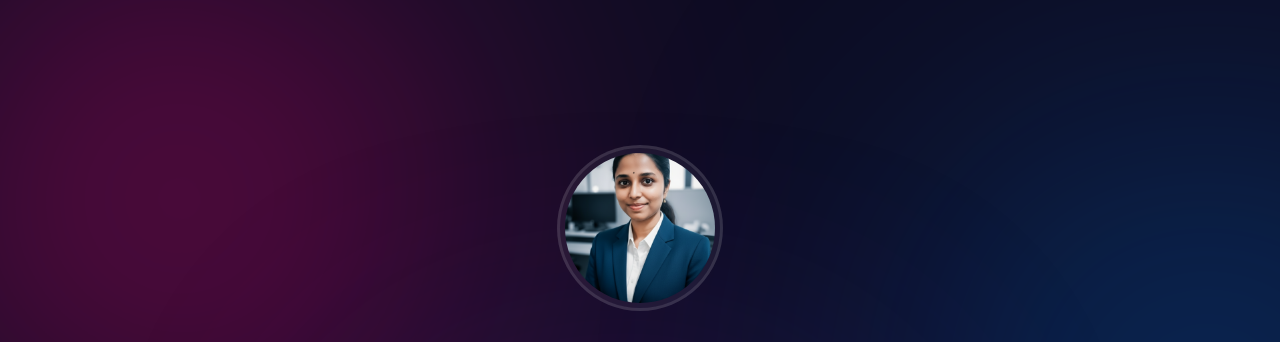
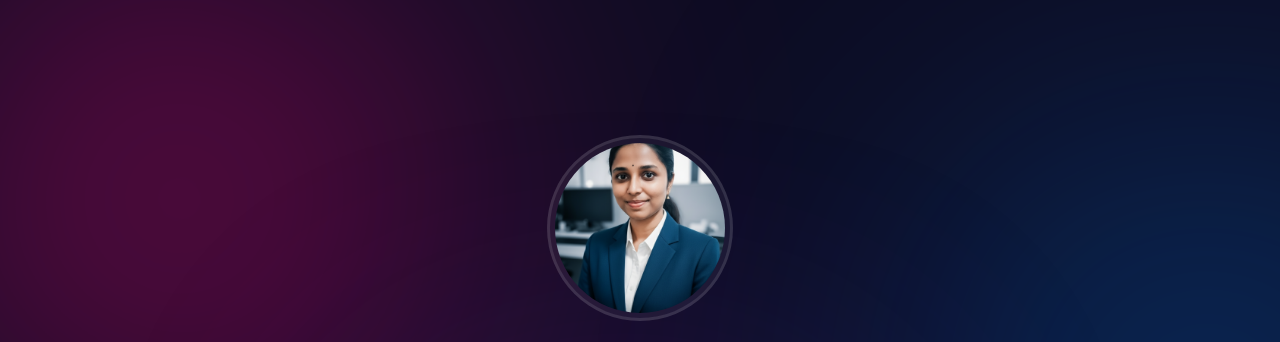
Before and after one commit to hemalatha0303/Hemalatha_Donapati_Portfolio_, a plain HTML site: page index.html in a window 1280 px wide. Shown: the top 342 px of the page. Drawn offline with nearby package versions, Linux system fonts and the light colour scheme.

Commit message:
Increase profile image size in hero section

```diff
--- a/styles.css
+++ b/styles.css
@@ -119,7 +119,7 @@ body {
 
 /* --- Hero Section --- */
 .hero-content{text-align:center;}
-.profile-image{width:150px;height:150px;border-radius:50%;border:3px solid var(--glass-border);overflow:hidden;margin:0 auto 20px auto;padding:5px;background:var(--glass-bg);}
+.profile-image{width:170px;height:170px;border-radius:50%;border:3px solid var(--glass-border);overflow:hidden;margin:0 auto 20px auto;padding:5px;background:var(--glass-bg);}
 .profile-image img{width:100%;height:100%;object-fit:cover;border-radius:50%;}
 .hero-title{font-size:3.5rem;font-weight:700;line-height:1.1;}
 .hero-subtitle{font-size:1.2rem;opacity:0.8;margin-top:10px;}
```
